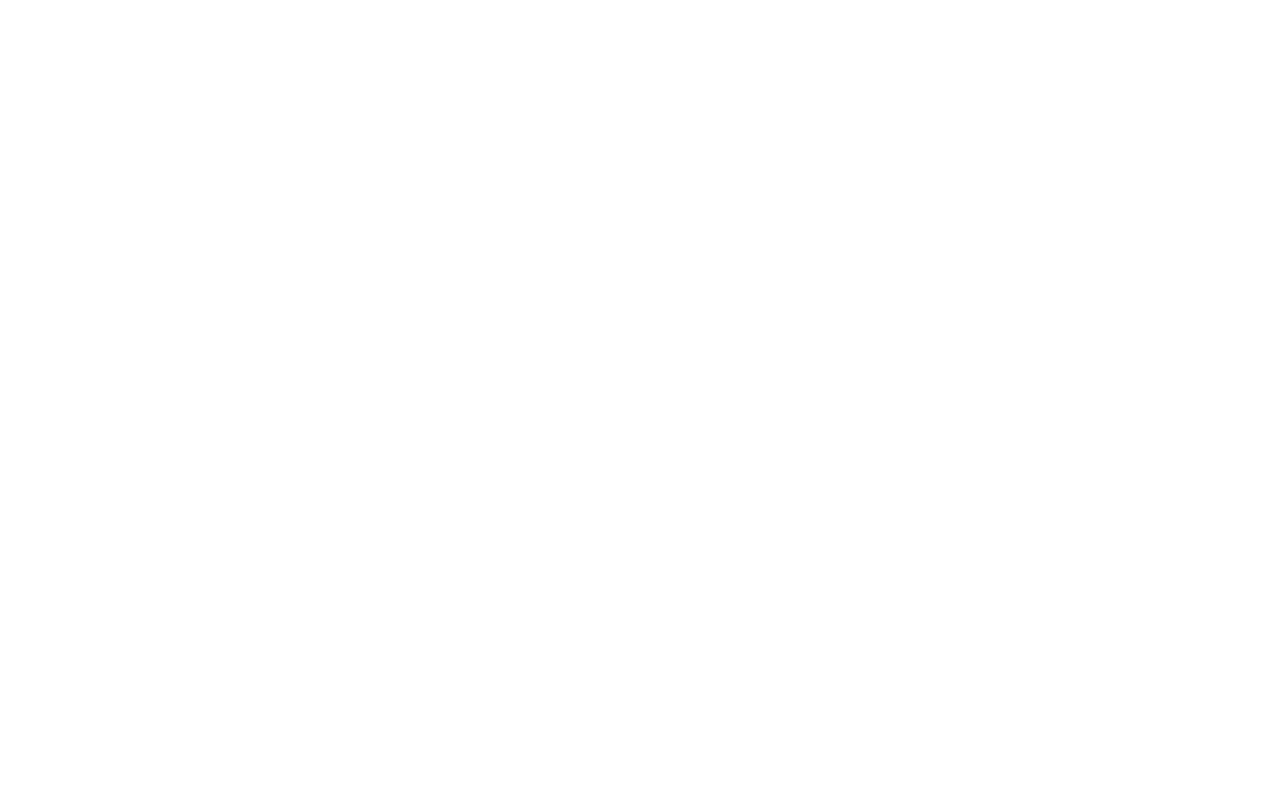
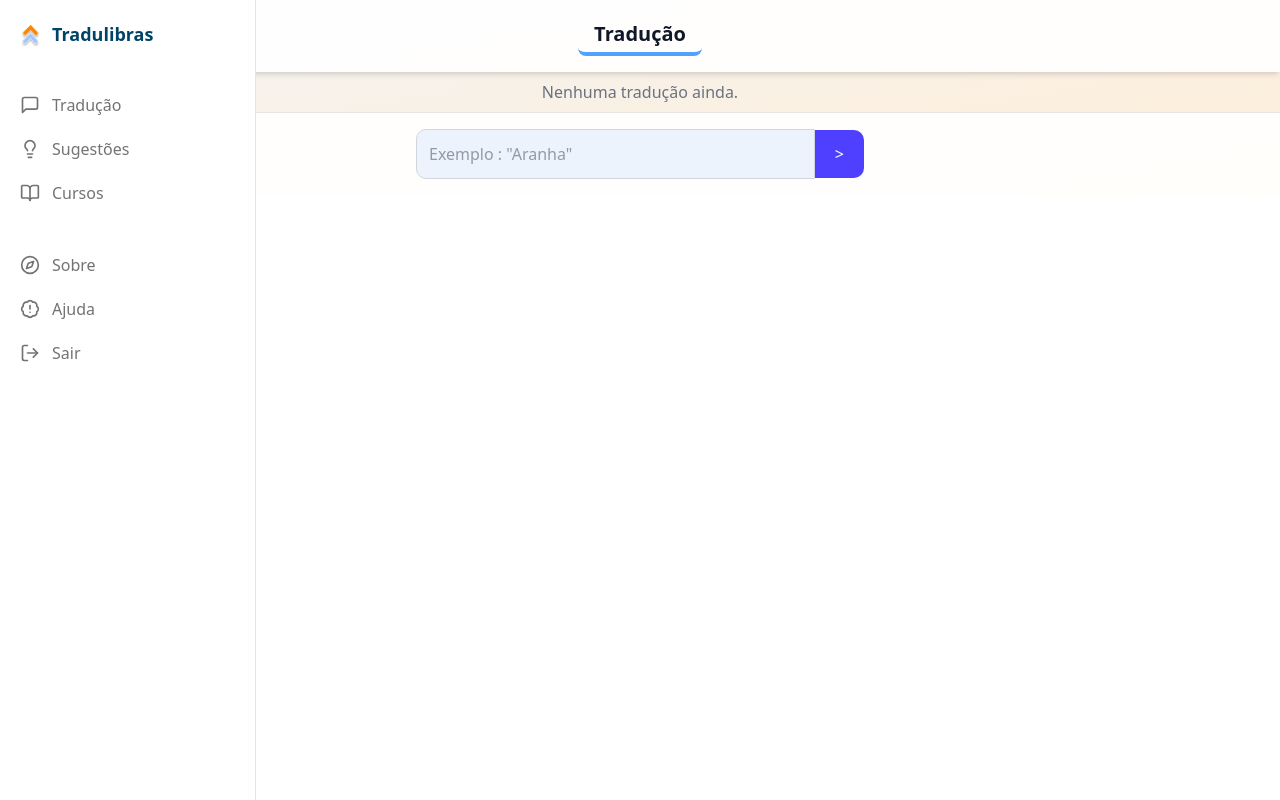
Before and after one commit to Catyz00/FrontTraduLibras, a Next.js app in the folder fronttradulibras/: page /translator in a window 1280 px wide. Built offline with nearby package versions, Linux system fonts and the light colour scheme.

Commit message:
Update - terminei os ajustes da pag translator
Também fiz ajustes na pag de home pra que mande com o "enter"

```diff
--- a/fronttradulibras/src/app/translator/layout.jsx
+++ b/fronttradulibras/src/app/translator/layout.jsx
@@ -7,15 +7,11 @@
 
 export default function TranslatorLayout({ children }) {
   return (
-    <html lang="pt-br">
-      <body>
-        <Navbar>
-          {/* Adicione padding top e bottom equivalente à altura do navbar e footer */}
-        <div>{children}</div>
-        </Navbar>
-
-
-      </body>
-    </html>
+    <>
+      <Navbar />
+      <div> {/* Ajuste se o Navbar for fixo */}
+        {children}
+      </div>
+    </>
   );
 }
--- a/fronttradulibras/src/components/home/content.jsx
+++ b/fronttradulibras/src/components/home/content.jsx
@@ -12,7 +12,12 @@
   const handleSearch = () => {
     if (input.trim() !== "") {
       const existingHistory = JSON.parse(localStorage.getItem("searchHistory")) || [];
-      const updatedHistory = [...existingHistory, input];
+      const newEntry = {
+        text: input,
+        video: "/videos/default.mp4", // Aqui você pode ajustar o vídeo dependendo da palavra
+        timestamp: new Date().toLocaleTimeString()
+      };
+      const updatedHistory = [...existingHistory, newEntry];
       localStorage.setItem("searchHistory", JSON.stringify(updatedHistory));
     }
 
@@ -20,6 +25,12 @@
     setTimeout(() => {
       router.push("/translator");
     }, 2000);
+  };
+
+  const handleKeyPress = (e) => {
+    if (e.key === "Enter") {
+      handleSearch();
+    }
   };
 
   if (isLoading) {
@@ -50,6 +61,7 @@
             type="text"
             value={input}
             onChange={(e) => setInput(e.target.value)}
+            onKeyPress={handleKeyPress} // Adicionando o evento para a tecla Enter
             placeholder='Exemplo : "Aranha"'
             className="transition-all duration-300 ease-in-out w-80 focus:w-290 p-3 rounded-l-lg border border-gray-300 text-gray-700 focus:outline-none bg-bluetradu/20"
           />
--- a/fronttradulibras/src/components/translator/translator.jsx
+++ b/fronttradulibras/src/components/translator/translator.jsx
@@ -3,12 +3,10 @@
 import { useState, useEffect } from "react";
 import { Moon, Sun } from "lucide-react";
 
-// Mapeamento de palavras para vídeos
 const WORD_TO_VIDEO = {
   "cadeira": "/videos/cadeira.mp4",
   "balanço": "/videos/balanco.mp4",
   "aranha": "/videos/aranha.mp4",
-  // Adicione mais mapeamentos conforme necessário
   "default": "/videos/default.mp4"
 };
 
@@ -23,12 +21,7 @@
     if (stored) {
       setSearchHistory(JSON.parse(stored));
     }
-  }, []);
-
-  const getVideoForWord = (word) => {
-    const lowerWord = word.toLowerCase();
-    return WORD_TO_VIDEO[lowerWord] || WORD_TO_VIDEO["default"];
-  };
+  }, []);  // Esta linha já garante que o histórico é recuperado
 
   const handleSearch = () => {
     if (!input.trim()) return;
@@ -41,7 +34,7 @@
       timestamp: new Date().toLocaleTimeString()
     };
 
-    const updatedHistory = [newEntry, ...searchHistory];
+    const updatedHistory = [newEntry, ...searchHistory]; // Previne sobrescrita do histórico
     setSearchHistory(updatedHistory);
     localStorage.setItem("searchHistory", JSON.stringify(updatedHistory));
 
@@ -51,80 +44,84 @@
     }, 2000);
   };
 
+
   return (
     <div
-      className={`min-h-screen p-4 flex flex-col justify-between ${
+      className={`h-screen flex flex-col ${
         isDark
           ? "bg-gray-800 text-white"
           : "bg-gradient-to-br from-gray-100 to-orange-100 text-gray-900"
-      } rounded-xl`}
+      }`}
     >
-      {/* Header */}
-      <div className="flex justify-between items-center mb-6">
-        <div className="mx-auto">
+      {/* Header fixo */}
+      <div
+        className={`sticky top-0 z-10 ${
+          isDark ? "bg-gray-800/90" : "bg-white/90"
+        } backdrop-blur-md p-4 shadow-md`}
+      >
         <h2 className="text-xl font-semibold border-b-4 border-blue-400 w-fit mx-auto px-4 py-1 rounded-md">
           Tradução
         </h2>
       </div>
+
+      {/* Conteúdo com rolagem */}
+      <div className="flex-1 overflow-y-auto px-4 py-2 space-y-4 w-full max-w-md mx-auto">
+      {searchHistory.length > 0 ? (
+  searchHistory.map((entry, index) => (
+    <div key={index} className="flex flex-col items-end space-y-1">
+      <div className="bg-white text-gray-800 text-sm px-4 py-2 rounded-xl shadow-md w-fit chat-bubble">
+        {entry.text}
+        <div className="text-xs text-gray-500 text-right mt-1">
+          {entry.timestamp}
         </div>
-
-      {/* Área de histórico (chat) */}
-      <div className="flex-grow overflow-y-auto mb-4">
-        <div className="space-y-4 w-full max-w-md mx-auto">
-          {searchHistory.map((entry, index) => (
-            <div key={index} className="flex flex-col items-end space-y-1">
-              {/* Vídeo */}
+      </div>
       <div className="rounded-lg bg-white shadow-md p-2 border w-full">
         <video controls className="rounded-md w-full">
           <source src={entry.video} type="video/mp4" />
           Seu navegador não suporta o vídeo.
         </video>
       </div>
+    </div>
+  ))
+) : (
+  <div className="flex justify-center items-center h-96">
+    <p className="text-gray-500">Nenhuma tradução ainda.</p>
+  </div>
+)}
 
-              {/* Texto */}
-              <div className="bg-white text-gray-800 text-sm px-4 py-2 rounded-xl shadow-md w-fit chat-bubble">
-                {entry.text}
-                <div className="text-xs text-gray-500 text-right mt-1">
-                  {entry.timestamp}
-                </div>
-              </div>
-            </div>
-          ))}
-        </div>
       </div>
 
-      {/* Input fixado abaixo */}
-      <div className="mt-auto w-full flex justify-center">
-        <div className="relative flex items-center w-full max-w-md">
-          {/* Bolha de digitação */}
+      {/* Input fixo abaixo */}
+      <div
+        className={`sticky bottom-0 z-10 ${
+          isDark ? "bg-gray-800/90" : "bg-white/90"
+        } backdrop-blur-md p-4 border-t`}
+      >
+        <div className="relative flex items-center w-full max-w-md mx-auto">
           {input.length > 0 && (
             <div className="absolute -top-12 right-0 bg-white text-gray-800 text-sm px-4 py-2 rounded-xl shadow-md max-w-xs chat-bubble animate-pulse">
               <span className="dot-typing">...</span>
             </div>
           )}
-
-          {/* Input */}
           <input
             type="text"
             value={input}
             onChange={(e) => setInput(e.target.value)}
-            onKeyPress={(e) => e.key === 'Enter' && handleSearch()}
+            onKeyPress={(e) => e.key === "Enter" && handleSearch()}
             placeholder='Exemplo : "Aranha"'
             className="transition-all duration-300 ease-in-out flex-grow p-3 rounded-l-lg border border-gray-300 text-gray-700 focus:outline-none bg-bluetradu/20"
           />
-
-          {/* Botão */}
           <button
             onClick={handleSearch}
             disabled={isLoading}
             className="bg-darkbluetradu text-white px-5 py-3 rounded-r-lg hover:bg-darkbluetradu/70 disabled:opacity-50"
           >
-            {isLoading ? '...' : '>'}
+            {isLoading ? "..." : ">"}
           </button>
         </div>
       </div>
 
-      {/* Estilos da bolha */}
+      {/* Estilos personalizados */}
       <style jsx>{`
         .chat-bubble {
           position: relative;
@@ -133,7 +130,7 @@
           content: "";
           position: absolute;
           bottom: -8px;
-          right: 12px;
+          right: 12px; /* Posicionamento ajustado para a direita */
           width: 0;
           height: 0;
           border: 8px solid transparent;
@@ -157,6 +154,27 @@
             opacity: 0.2;
           }
         }
+
+        /* Ajustes globais */
+        html,
+        body {
+          height: 100%;
+          margin: 0;
+          overflow: hidden; /* Evita o scroll externo */
+        }
+
+        .flex {
+          height: 100%;
+        }
+
+        .flex-1 {
+          flex: 1;
+          overflow-y: auto; /* Permite rolagem apenas dentro do conteúdo */
+        }
+
+        .overflow-y-auto {
+          overflow-y: auto;
+        }
       `}</style>
     </div>
   );
--- a/fronttradulibras/src/components/ui/sidebar.jsx
+++ b/fronttradulibras/src/components/ui/sidebar.jsx
@@ -118,7 +118,7 @@
             }
           }
           className={cn(
-            "group/sidebar-wrapper has-data-[variant=inset]:bg-sidebar flex min-h-svh w-full",
+            // "group/sidebar-wrapper has-data-[variant=inset]:bg-sidebar flex min-h-svh w-full",
             className
           )}
           {...props}>
```
Lines whose indentation alone changed are shown as unchanged.
